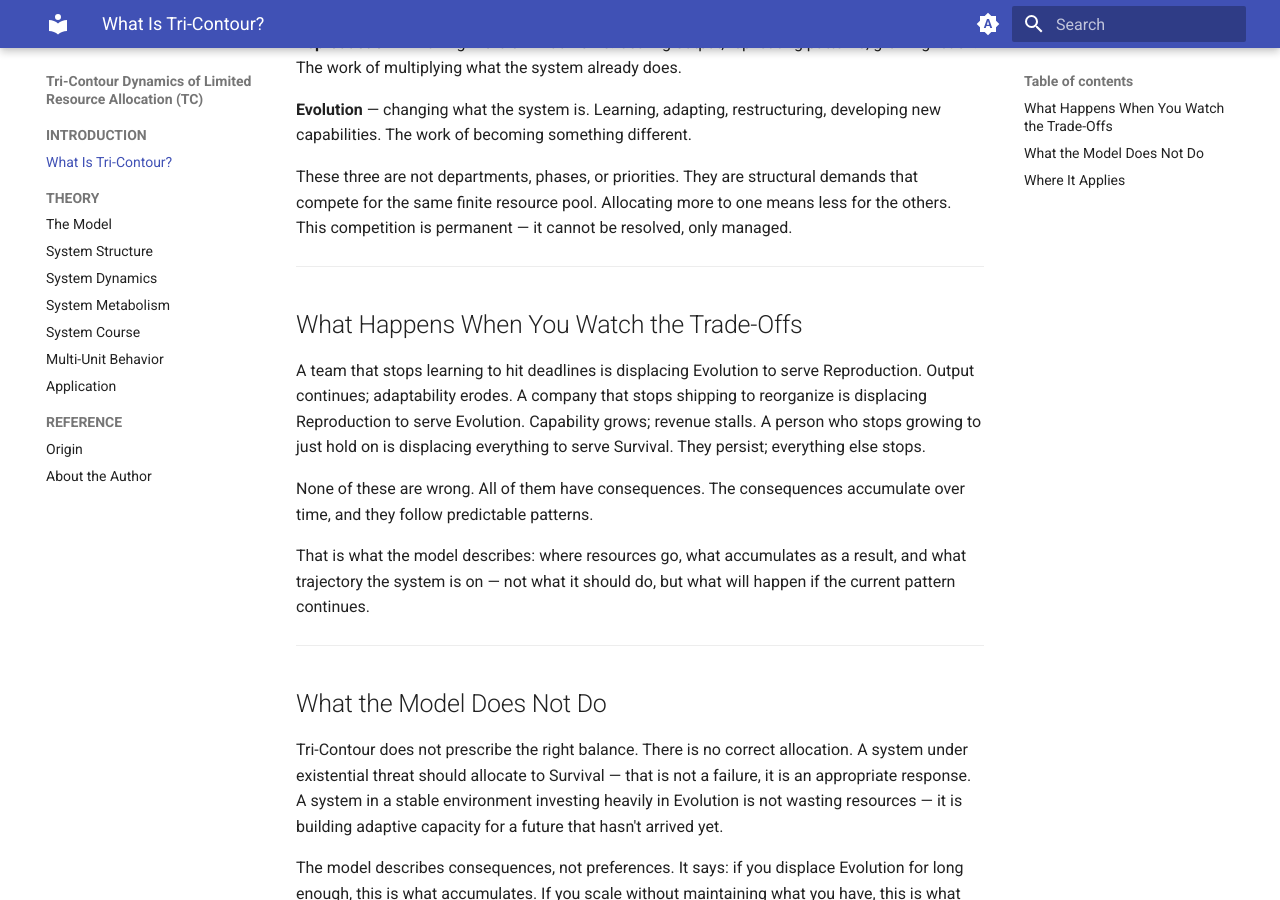
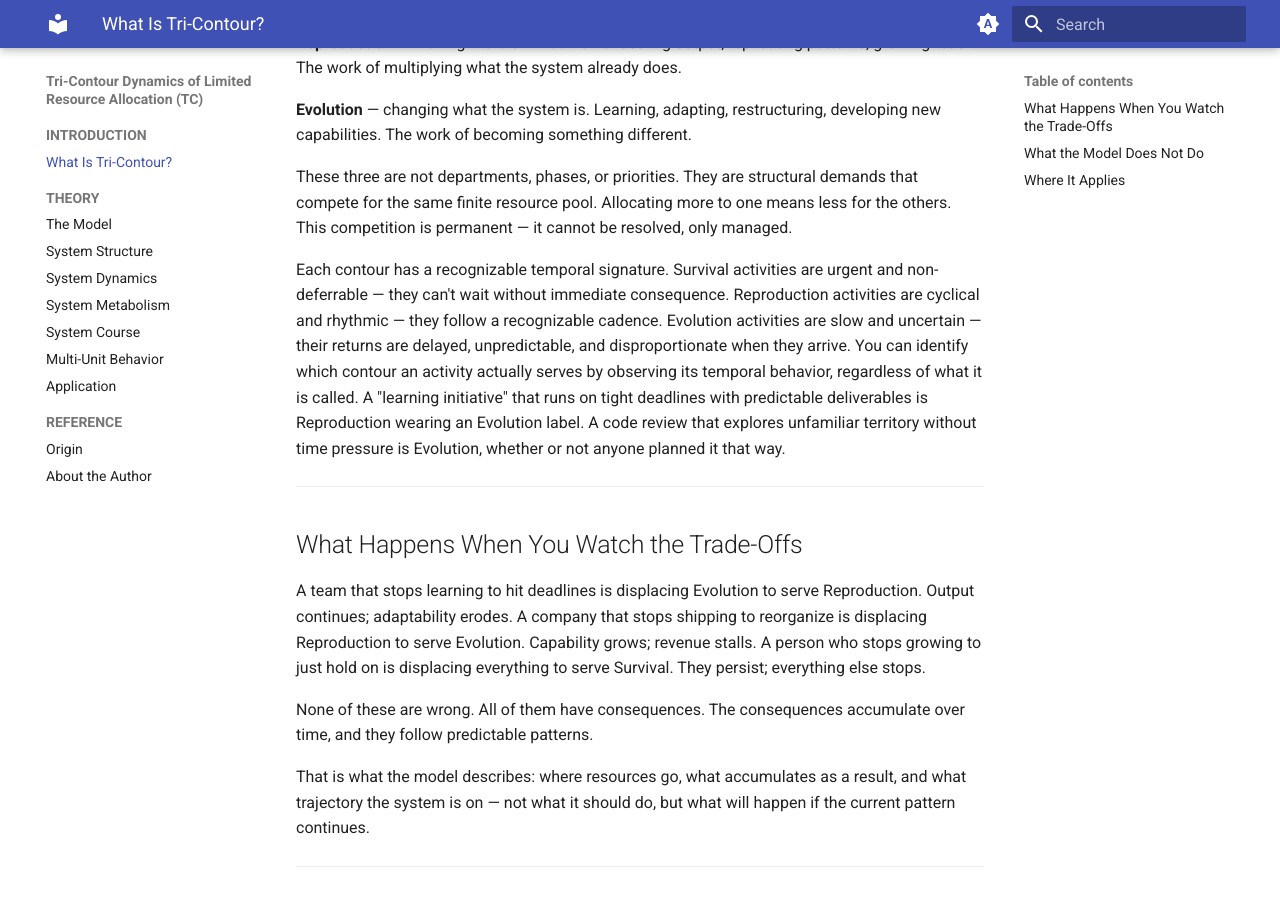
Before and after one commit to vitar/sre, an MkDocs documentation site: the page built from docs/index.md, in a window 1280 px wide and 900 px high, scrolled down 504 px. Built offline with MkDocs 1.6.1 and Material for MkDocs 9.7.7, drawn with Linux system fonts in a browser that asks for light colours.

Commit message:
Added intro paragraph about contour recognizable temporal signature

```diff
--- a/docs/index.md
+++ b/docs/index.md
@@ -16,6 +16,8 @@ Tri-Contour Dynamics says those trade-offs always fall across the same three com
 **Evolution** — changing what the system is. Learning, adapting, restructuring, developing new capabilities. The work of becoming something different.
 
 These three are not departments, phases, or priorities. They are structural demands that compete for the same finite resource pool. Allocating more to one means less for the others. This competition is permanent — it cannot be resolved, only managed.
+
+Each contour has a recognizable temporal signature. Survival activities are urgent and non-deferrable — they can't wait without immediate consequence. Reproduction activities are cyclical and rhythmic — they follow a recognizable cadence. Evolution activities are slow and uncertain — their returns are delayed, unpredictable, and disproportionate when they arrive. You can identify which contour an activity actually serves by observing its temporal behavior, regardless of what it is called. A "learning initiative" that runs on tight deadlines with predictable deliverables is Reproduction wearing an Evolution label. A code review that explores unfamiliar territory without time pressure is Evolution, whether or not anyone planned it that way.
 
 ---
 
```
